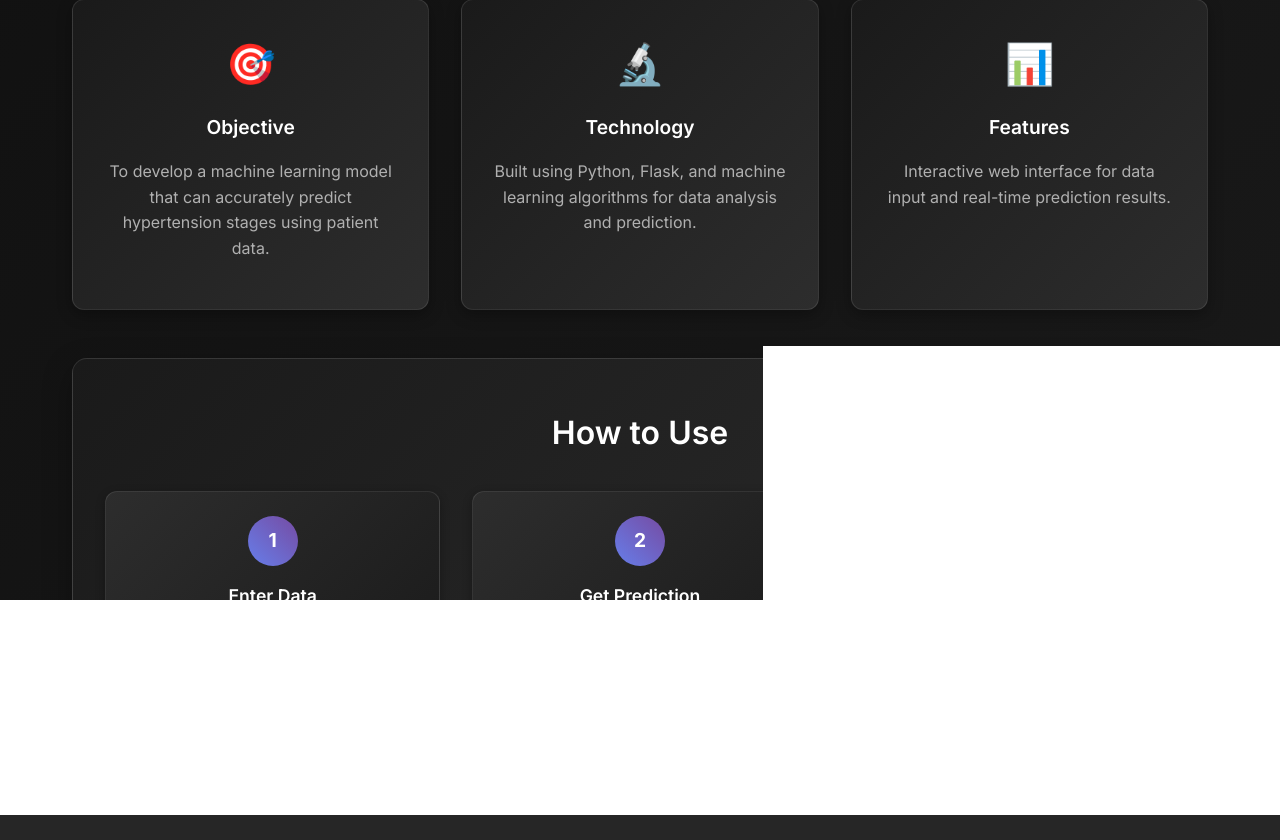
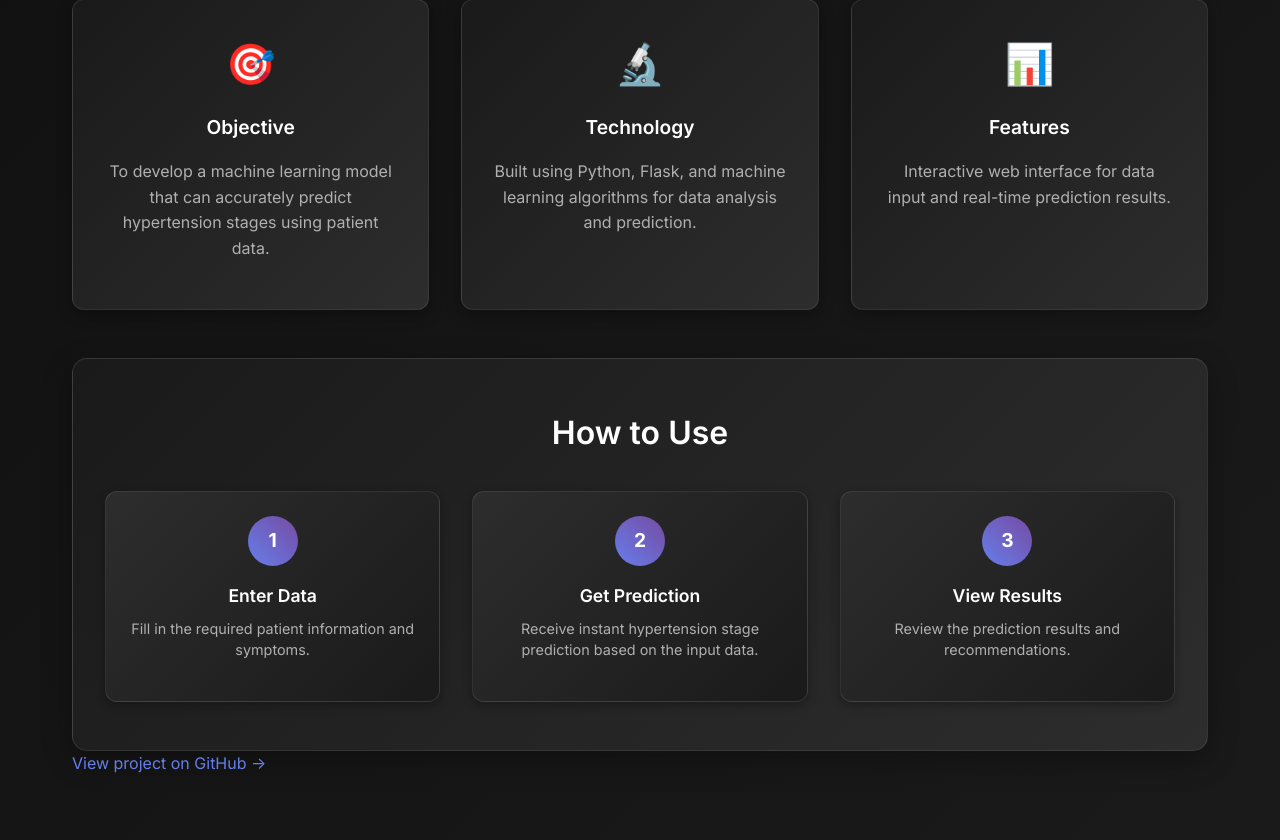
Before and after one commit to himanshukumar1511/Predictive-Pulse--SmartBridge-project, a Flask app: page / in a window 1280 px wide. Shown: the part 671-1511 px from the top of the page. Before the commit the page ends 1486 px from the top, so only its background shows below. Run offline with Flask 3, Linux system fonts and the light colour scheme; parts of the project's set-up code (start-up, migrations or seed data) failed here and were passed over.

Commit message:
Update home.html

```diff
--- a/templates/home.html
+++ b/templates/home.html
@@ -57,6 +57,10 @@
             <p>Review the prediction results and recommendations.</p>
         </div>
     </div>
+</div>
+
+<div class="repo-link">
+    <a href="https://github.com/Bytebandit-011/Predictive-Pulse-Harnessing-Machine-Learning-for-Blood-Pressure-Analysis" target="_blank" rel="noopener">View project on GitHub →</a>
 </div>
 
 <style>
```
